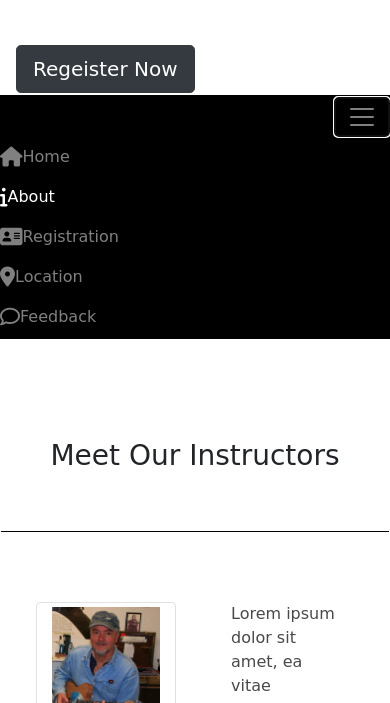
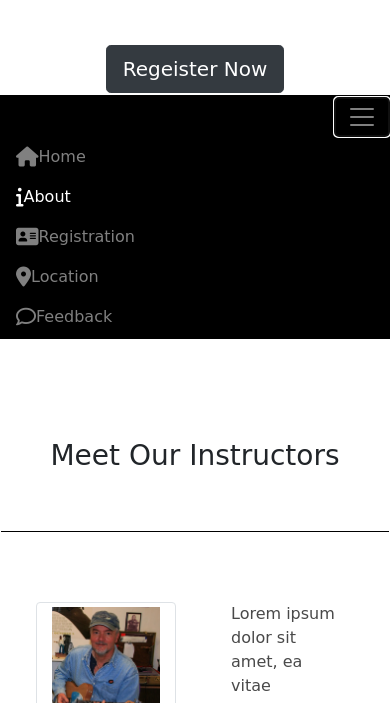
Before and after one commit to keithholler/keithholler.github.io, a website: page music-school-about.html in a window 390 px wide. Both pictures are taken after a click on the button 362 px from the left and 258 px from the top of the page. Shown: the part 141-844 px from the top of the page. Drawn offline with nearby package versions, Linux system fonts and the light colour scheme; a web font is replaced by a local one.

Commit message:
navbar adjustments

```diff
--- a/music-school-about.html
+++ b/music-school-about.html
@@ -32,9 +32,9 @@
                       <h1>Music School</h1>
                       <h5 class="mt-2">Music is Knowledge</h5>
                     </div>
-                    <div class="col-md-4 col-xl-2 mt-4">
+                    <div class="col-md-4 col-xl-2 mt-4 text-center">
                       <a
-                        class="btn btn-dark text-white btn-lg mt-4 text-nowrap"
+                        class="btn btn-dark text-white btn-lg mt-4 text-nowrap "
                         role="button"
                         href="music-school-registration.html"
                         data-toggle="tooltip"
@@ -58,7 +58,7 @@
         >
           <span class="navbar-toggler-icon"></span>
         </button>
-        <div class="collapse navbar-collapse" id="musicNavbar">
+        <div class="collapse navbar-collapse ml-3" id="musicNavbar">
           <ul class="navbar-nav">
             <li class="nav-item">
               <a class="nav-link" href="music-school.html"
```
Also changed, not shown: music-school-feedback.html (+2 -2 lines), music-school-loc.html (+2 -2 lines), music-school-registration.html (+2 -2 lines), music-school.html (+1 -1 lines).
